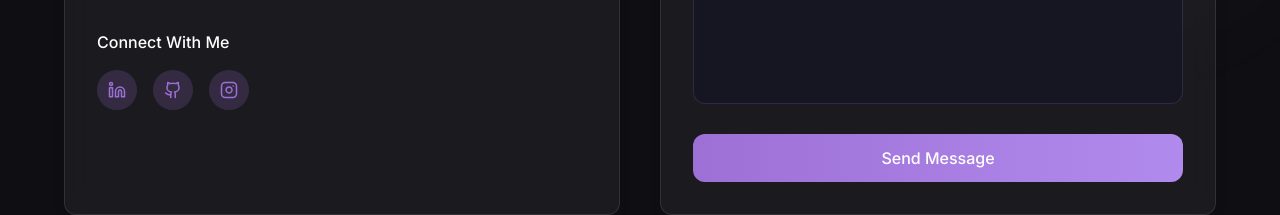
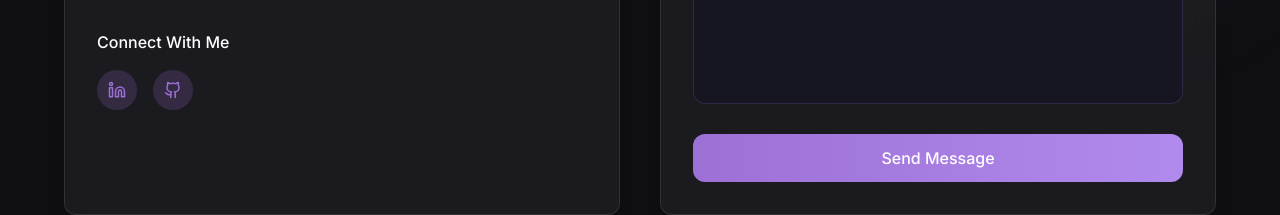
Before and after one commit to glowingstar-2136/lilac-dreamer-resume, a React (Vite) app: page / in a window 1280 px wide. Shown: the part 5835-6050 px from the top of the page. Built offline with nearby package versions, Linux system fonts and the light colour scheme.

Commit message:
ContactSection.tsx

```diff
--- a/src/components/ContactSection.tsx
+++ b/src/components/ContactSection.tsx
@@ -148,13 +148,6 @@ const ContactSection: React.FC = () => {
                         <path d="M9 18c-4.51 2-5-2-7-2"/>
                       </svg>
                     </a>
-                    <a href="https:/www.instagram.com/glowingstar_2136" className="w-10 h-10 bg-lilac/20 rounded-full flex items-center justify-center hover:bg-lilac/40 transition-colors">
-                      <svg xmlns="http://www.w3.org/2000/svg" width="18" height="18" viewBox="0 0 24 24" fill="none" stroke="currentColor" strokeWidth="2" strokeLinecap="round" strokeLinejoin="round" className="text-lilac">
-                        <rect width="20" height="20" x="2" y="2" rx="5" ry="5"/>
-                        <path d="M16 11.37A4 4 0 1 1 12.63 8 4 4 0 0 1 16 11.37z"/>
-                        <line x1="17.5" x2="17.51" y1="6.5" y2="6.5"/>
-                      </svg>
-                    </a>
                   </div>
                 </div>
               </AnimatedCard>
```
